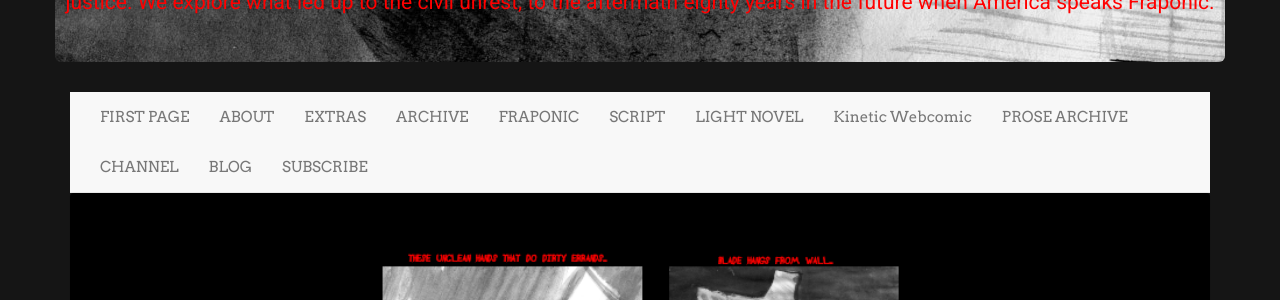
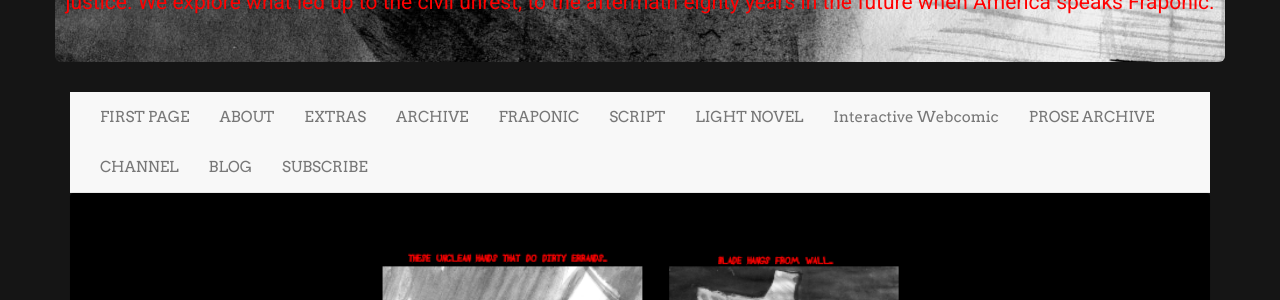
Before and after one commit to LWFlouisa/UploadedFairy, a Jekyll site: the page built from _posts/2021-08-04-page1.md, in a window 1280 px wide. Shown: the part 192-492 px from the top of the page. Built offline with Jekyll 4.4.1, drawn with Linux system fonts in a browser that asks for light colours; nearby versions of some CDN libraries.

Commit message:
Update navigation.html

```diff
--- a/_includes/navigation.html
+++ b/_includes/navigation.html
@@ -19,7 +19,7 @@
                 <li><a href={{ site.url }}/fraponic>FRAPONIC</a></li>
                 <li><a href={{ site.url }}/script>SCRIPT</a></li>
                 <li><a href={{ site.url }}/novel>LIGHT NOVEL</a></li>
-                <li><a href="https://github.com/LWFlouisa/UploadedFairyOVN">Kinetic Webcomic</a></li>
+                <li><a href="https://github.com/LWFlouisa/UploadedFairyOVN">Interactive Webcomic</a></li>
                 <li><a href="https://lwflouisa.github.io/WritingArchive/">PROSE ARCHIVE</a></li>
                 <li><a href="https://video.ploud.jp/video-channels/mytalkshow">CHANNEL</a></li>
                 <li><a href="https://lwflouisa.github.io/UFBlog">BLOG</b>
```
